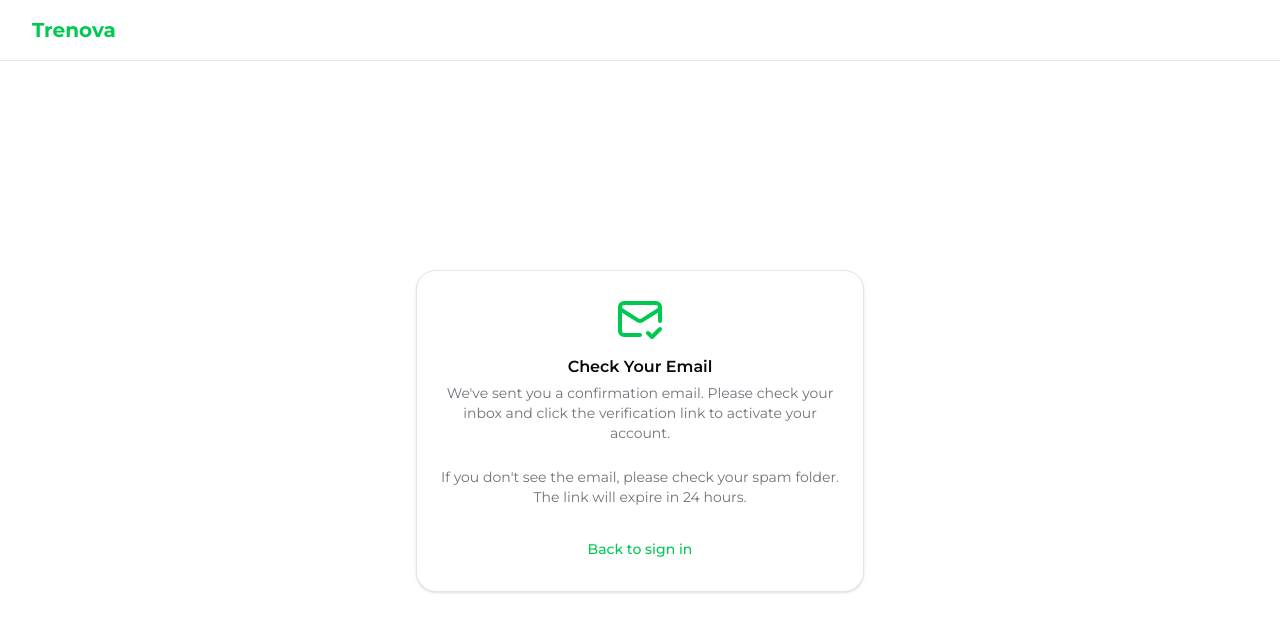
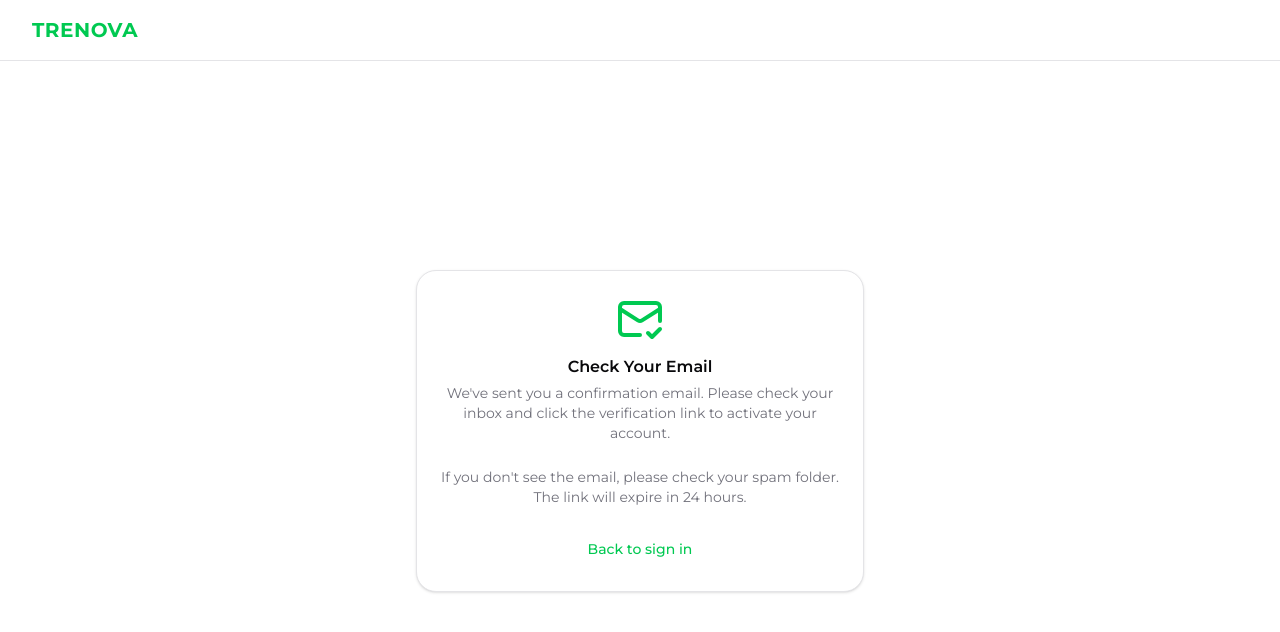
Before and after one commit to kubaparol/trenova, a Next.js app: page /sign-up-verify in a window 1280 px wide. Shown: the top 632 px of the page. Built offline with nearby package versions, Linux system fonts and the light colour scheme; no server answers.

Commit message:
feat: Update AuthLayout to use Logo component and dynamic home link for improved branding

```diff
--- a/src/components/layouts/AuthLayout.tsx
+++ b/src/components/layouts/AuthLayout.tsx
@@ -1,5 +1,7 @@
 import Link from "next/link";
 import type { ReactNode } from "react";
+import Logo from "../shared/Logo";
+import { ProjectUrls } from "@/constants";
 
 interface AuthLayoutProps {
   children: ReactNode;
@@ -10,8 +12,8 @@ export function AuthLayout({ children }: AuthLayoutProps) {
     <div className="flex flex-col min-h-screen">
       <header className="w-full py-4 px-4 md:px-6 lg:px-8 border-b">
         <div className="container mx-auto flex justify-between items-center">
-          <Link href="/" className="flex items-center">
-            <span className="text-xl font-bold text-primary">Trenova</span>
+          <Link href={ProjectUrls.home} className="flex items-center">
+            <Logo />
           </Link>
         </div>
       </header>
```
